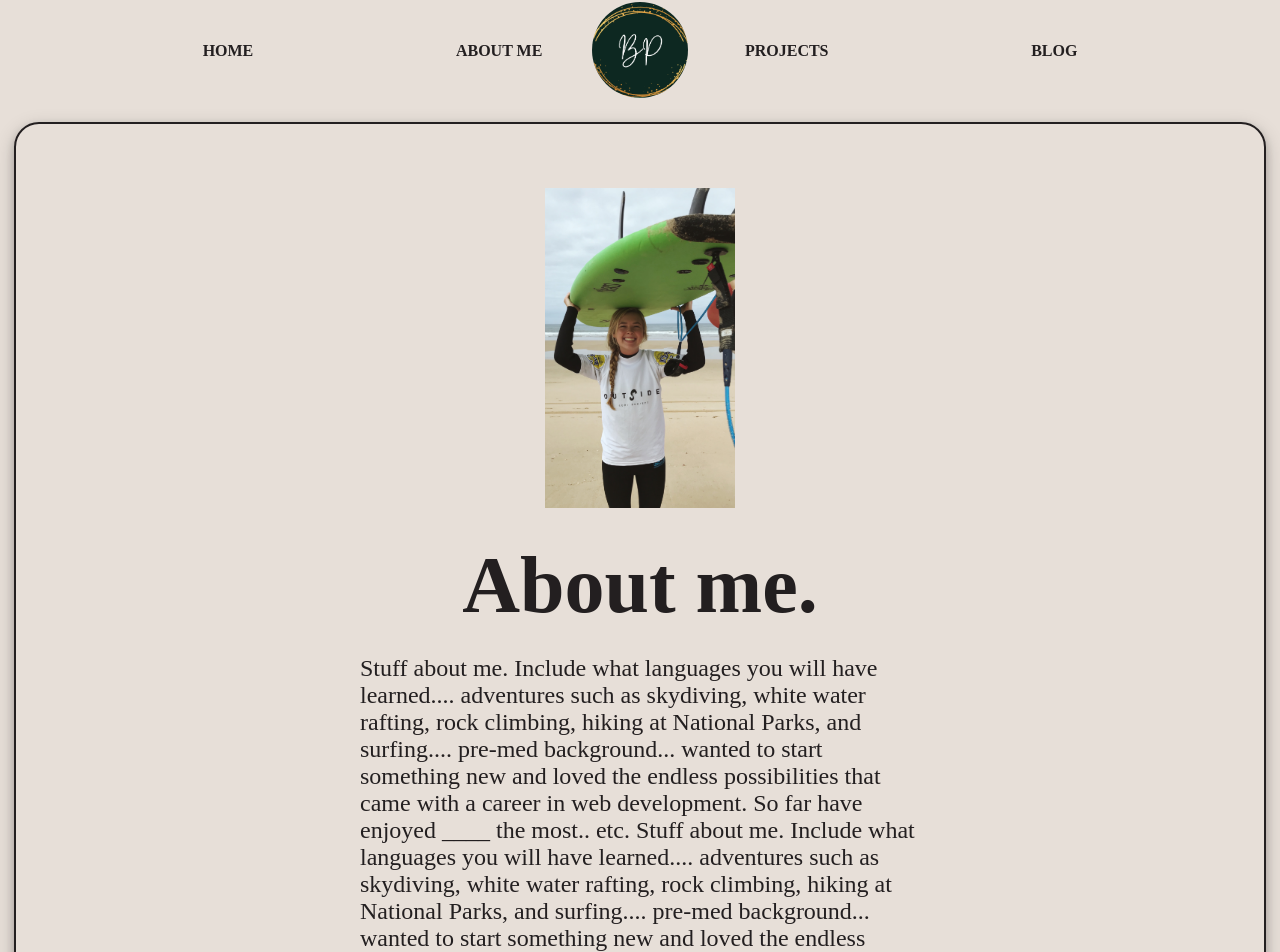
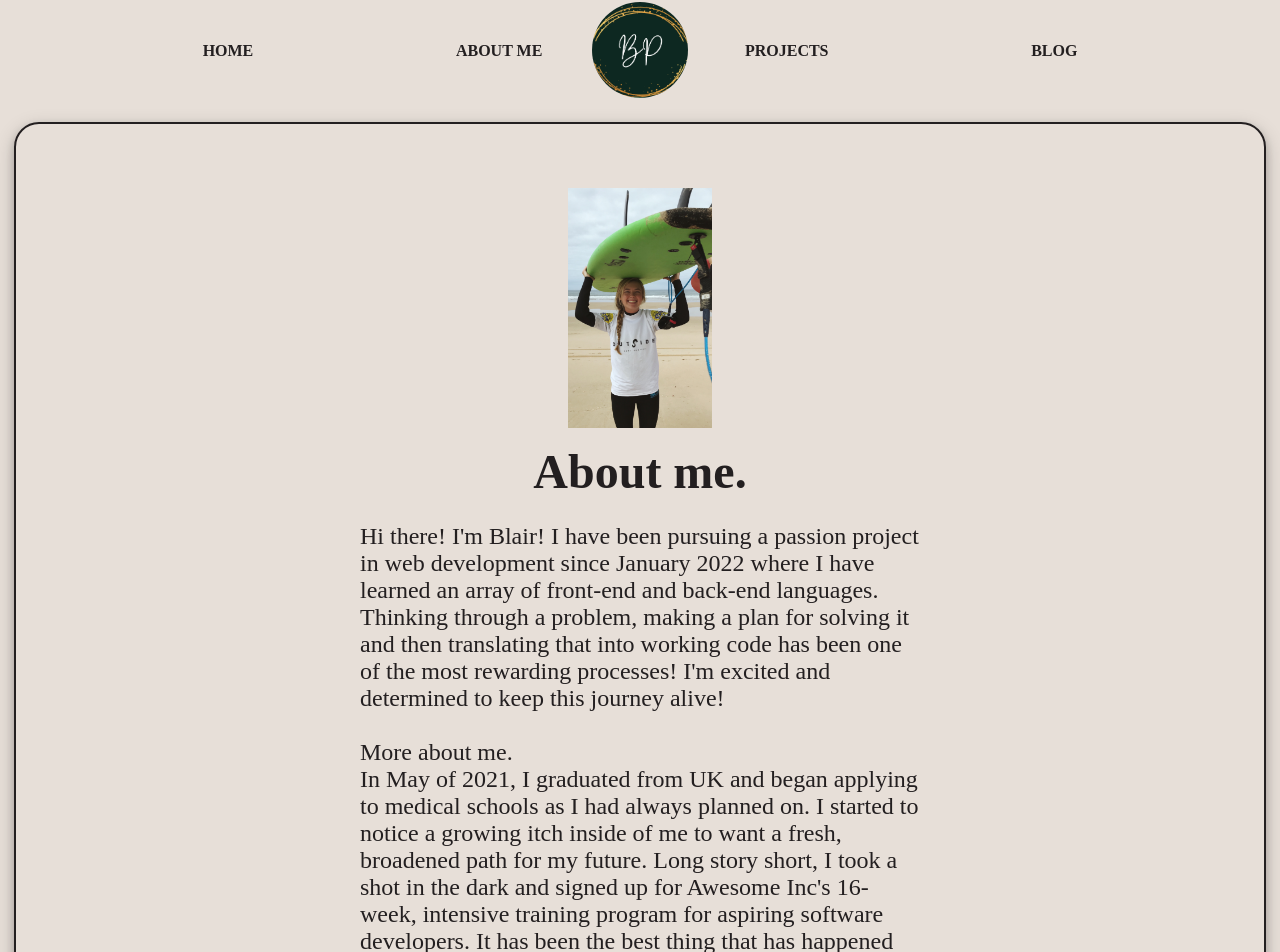
Before and after one commit to blair-cannon/portfolio-blog, a React (Create React App) app: page /AboutMe in a window 1280 px wide. Shown: the part 46-998 px from the top of the page. Built offline with nearby package versions, Linux system fonts and the light colour scheme.

Commit message:
update about me text

```diff
--- a/src/index.css
+++ b/src/index.css
@@ -124,6 +124,7 @@ nav {
   background-color: #183622;
   font-size: 15px;
   text-align: center;
+  padding: 1rem;
 
 }
 
@@ -162,6 +163,10 @@ nav {
   justify-content: center;
 }
 
+.see-more-projects:hover {
+  cursor:pointer;
+}
+
 /* ABOUT PAGE  */
 
 .aboutPageContainer {
@@ -181,19 +186,19 @@ nav {
   display: flex;
   justify-content:center;
   width: 70rem;
-  height: 22rem;
+  height: 16rem;
 }
 
 .aboutImage {
-  width: 15rem;
-  height: 20rem;
+  width: 10rem;
+  height: 15rem;
   object-fit: contain;
   margin-left: auto;
   margin-right: auto
 }
 
 .aboutPageHeader {
-  font-size: 5rem;
+  font-size: 3rem;
   color: #231f20;
   font-family: Agrandir;
   margin-bottom: 0;
--- a/src/index.js
+++ b/src/index.js
@@ -35,7 +35,7 @@ render(
         <Route path="InPersonSprintBlog" element={<InPersonSprintBlog />} />
       </Route>
     </Routes>
-    <footer className="footer">Contact me info! </footer>
+    <footer className="footer">Let's Get in Touch! <br/> blair.preston99@gmail.com </footer>
   </BrowserRouter>,
   rootElement
 );
--- a/src/routes/aboutMe.js
+++ b/src/routes/aboutMe.js
@@ -11,11 +11,21 @@ export default function AboutMe() {
       </div>
         <h1 className="aboutPageHeader">About me.</h1>
       <div className="aboutMeBioBox">
-        <p className="aboutMeBio">Stuff about me. Include what languages you will have learned.... adventures such as skydiving, white water rafting,
-          rock climbing, hiking at National Parks, and surfing.... pre-med background... wanted to start something new and loved
-          the endless possibilities that came with a career in web development. So far have enjoyed ____ the most.. etc. Stuff about me. Include what languages you will have learned.... adventures such as skydiving, white water rafting,
-          rock climbing, hiking at National Parks, and surfing.... pre-med background... wanted to start something new and loved
-          the endless possibilities that came with a career in web development. So far have enjoyed ____ the most.. etc.
+        <p className="aboutMeBio">
+          Hi there! I'm Blair! I have been pursuing a passion project in web development since January 2022 where I have learned an array of
+          front-end and back-end languages. Thinking through a problem, making a plan for solving it and then translating that
+          into working code has been one of the most rewarding processes! I'm excited and determined to keep this journey alive! <br/> <br/>
+
+          More about me. <br/>
+          In May of 2021, I graduated from UK and began applying to medical schools as I had always planned on. I started to notice
+          a growing itch inside of me to want a fresh, broadened path for my future. Long story short, I took a shot in the dark and
+          signed up for Awesome Inc's 16-week, intensive training program for aspiring software developers. It has been the
+          best thing that has happened for my life. I already know that this knowledge will bring so much fruit into my life. <br/> <br/>
+
+          Fun stuff about me.  <br/>
+          I am an adventurer at heart.
+          From white water rafting, rock climbing, skydiving, and surfing to hiking at National Parks, being out in nature
+          is super important to me.
         </p>
       </div>
     </div>
```
